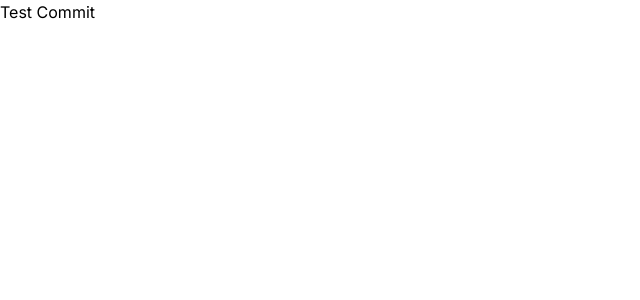
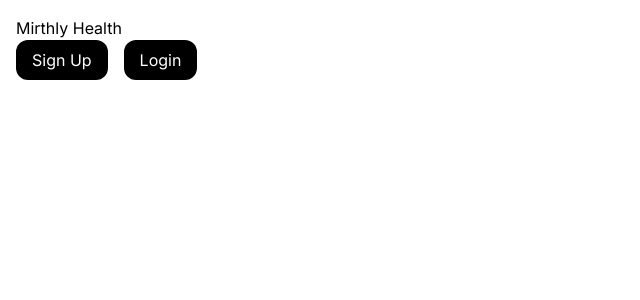
Before and after one commit to Mirthly-Inc/Mirthly-Health, a Next.js app in the folder mirthlyhealth/: page / in a window 1280 px wide. Shown: the top 300 px of the page, without its empty margins (0-640 px from the left). Built offline with nearby package versions, Linux system fonts and the light colour scheme.

Commit message:
Homepage Nav

```diff
--- a/mirthlyhealth/app/layout.tsx
+++ b/mirthlyhealth/app/layout.tsx
@@ -5,8 +5,8 @@ import "./globals.css";
 const inter = Inter({ subsets: ["latin"] });
 
 export const metadata: Metadata = {
-  title: "Create Next App",
-  description: "Generated by create next app",
+  title: "Mirthly Health",
+  description: "Your Personalized Mental Health Partner",
 };
 
 export default function RootLayout({
--- a/mirthlyhealth/app/page.tsx
+++ b/mirthlyhealth/app/page.tsx
@@ -1,7 +1,19 @@
 export default function Home() {
   return (
     <div>
-      <div>Test Commit</div>
+      <div className="flex w-full flex-col">
+        <div className="w-full justify-between p-4">
+          <div>Mirthly Health</div>
+          <div className="flex gap-4">
+            <button className="px-4 py-2 bg-black text-white rounded-xl">
+              Sign Up
+            </button>
+            <button className="px-4 py-2 bg-black text-white rounded-xl">
+              Login
+            </button>
+          </div>
+        </div>
+      </div>
     </div>
   );
 }
```
